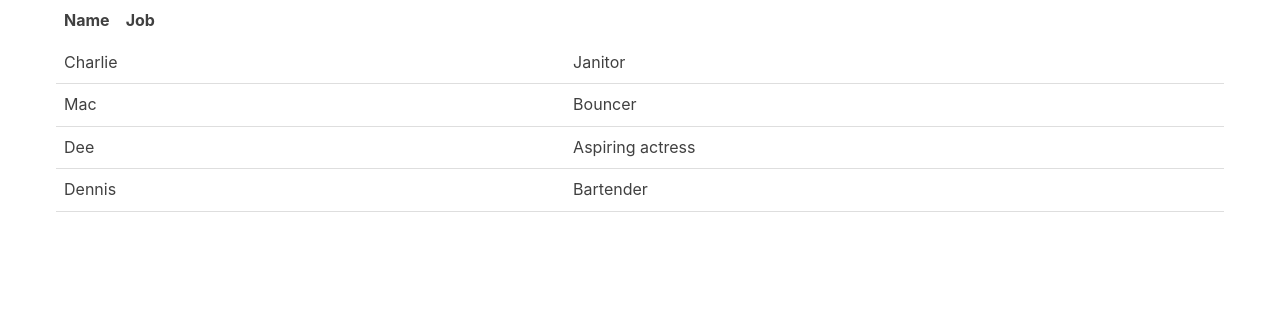
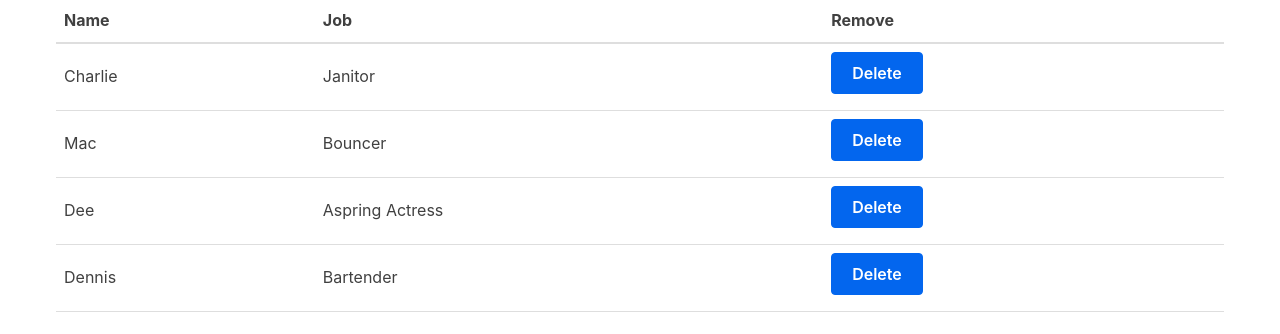
Before and after one commit to willmayer77/willmayerwebsite, a React (Vite) app in the folder packages/react-frontend/: page / in a window 1280 px wide. Shown: the top 334 px of the page. Built offline with nearby package versions, Linux system fonts and the light colour scheme.

Commit message:
added delete functionality

```diff
--- a/packages/react-frontend/src/MyApp.jsx
+++ b/packages/react-frontend/src/MyApp.jsx
@@ -1,11 +1,38 @@
 // src/MyApp.jsx
-import React from "react";
+import React, { useState } from "react";
 import Table from "./Table";
 
 function MyApp() {
+  const [characters, setCharacters] = useState([
+    {
+      name: "Charlie",
+      job: "Janitor"
+    },
+    {
+      name: "Mac",
+      job: "Bouncer"
+    },
+    {
+      name: "Dee",
+      job: "Aspring Actress"
+    },
+    {
+      name: "Dennis",
+      job: "Bartender"
+    }
+  ]);
+  function removeOneCharacter(index) {
+    const updated = characters.filter((character, i) => {
+      return i !== index;
+    });
+    setCharacters(updated);
+  }
   return (
     <div className="container">
-      <Table />
+      <Table
+      characterData={characters}
+      removeCharacter={removeOneCharacter}
+      />
     </div>
   );
 }
--- a/packages/react-frontend/src/Table.jsx
+++ b/packages/react-frontend/src/Table.jsx
@@ -3,43 +3,46 @@ import React from "react";
 
 function TableHeader() {
   return (
-    <thread>
+    <thead>
       <tr>
         <th>Name</th>
         <th>Job</th>
+        <th>Remove</th>
       </tr>
-    </thread>
+    </thead>
   );
 }
 
-function TableBody() {
+function TableBody(props) {
+  const rows = props.characterData.map((row, index) => {
+    return (
+      <tr key = {index}>
+        <td>{row.name}</td>
+        <td>{row.job}</td>
+        <td>
+          <button onClick={() => props.removeCharacter(index)}>
+            Delete
+          </button>
+        </td>
+      </tr>
+    );
+  }
+);
   return (
-      <tbody>
-        <tr>
-          <td>Charlie</td>
-          <td>Janitor</td>
-        </tr>
-        <tr>
-          <td>Mac</td>
-          <td>Bouncer</td>
-        </tr>
-        <tr>
-          <td>Dee</td>
-          <td>Aspiring actress</td>
-        </tr>
-        <tr>
-          <td>Dennis</td>
-	  <td>Bartender</td>
-	</tr>
-      </tbody>
+    <tbody>
+      {rows}
+    </tbody>
   );
 }
 
-function Table() {
+function Table(props) {
     return(
       <table>
-	<TableHeader />
-	<TableBody />
+	      <TableHeader />
+	      <TableBody
+        characterData={props.characterData}
+        removeCharacter={props.removeCharacter}
+        />
       </table>
     );
 }
```
